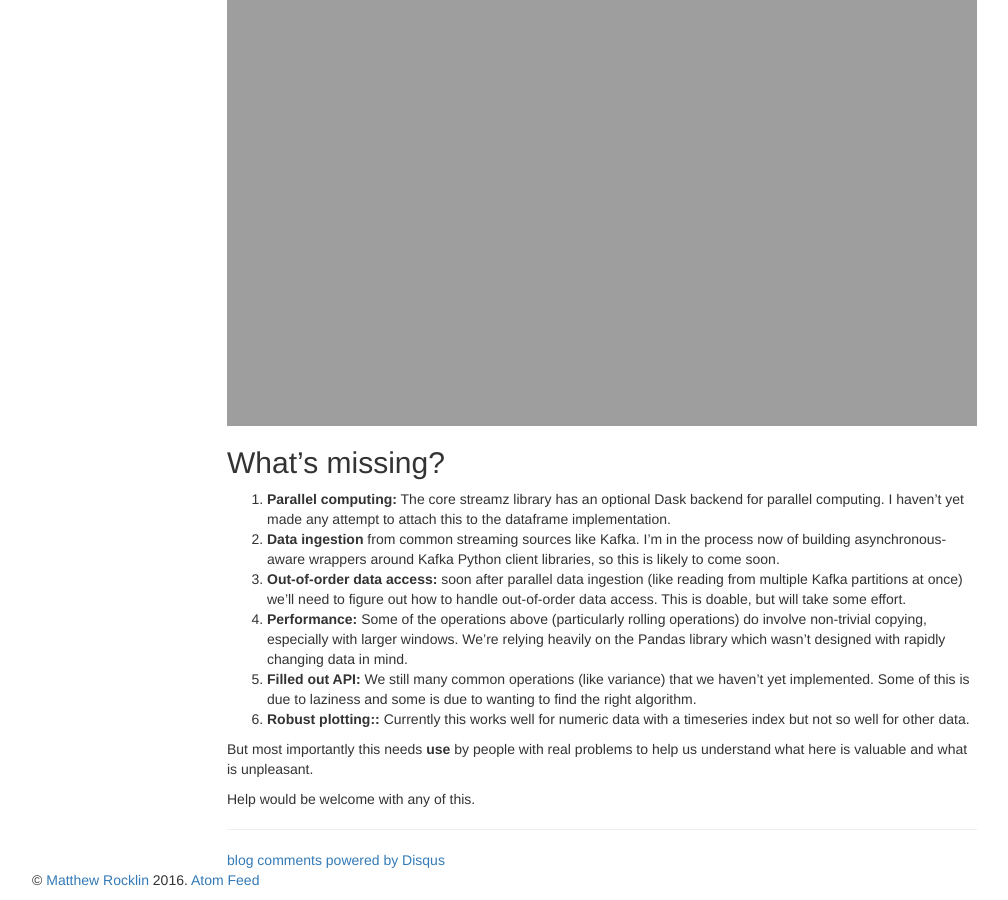
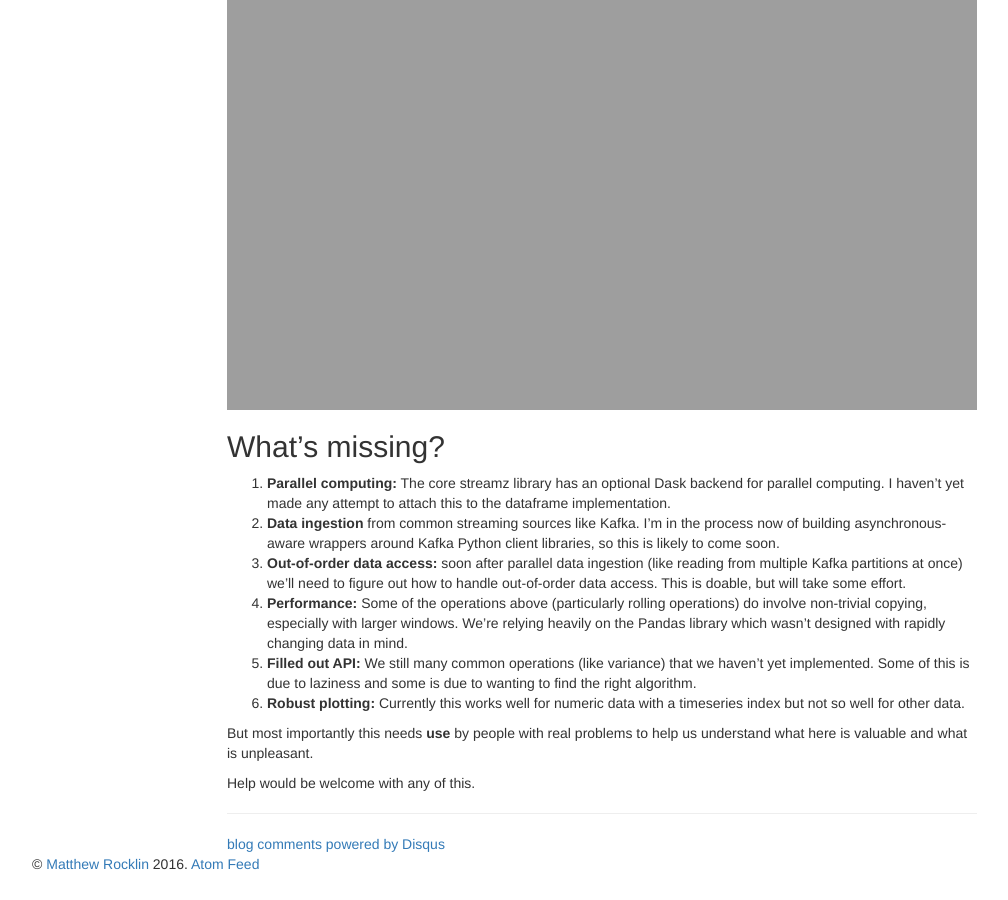
Before and after one commit to besyskymnbk/blog, a Jekyll site: the page built from _posts/work/2017-10-11-streaming-dataframes-1.md, in a window 1280 px wide and 900 px high, scrolled down 3645 px. Shown: the whole window, without its empty margins (38-1046 px from the left). Built offline with Jekyll 4.4.1, drawn with Linux system fonts in a browser that asks for light colours; comment, search, counter and statistics services are not loaded.

Commit message:
minor tweaks

```diff
--- a/_posts/work/2017-10-11-streaming-dataframes-1.md
+++ b/_posts/work/2017-10-11-streaming-dataframes-1.md
@@ -129,11 +129,11 @@ During development we've found it very useful to have live updating outputs in
 Jupyter.  Usually when we evaluate code in Jupyter we have static inputs and
 static outputs:
 
-<img src="{{BASE_PATH}}/images/jupyter-output-static.png" width="60%">
+<img src="{{BASE_PATH}}/images/jupyter-output-static.png" width="40%">
 
 However now our inputs and outputs are live:
 
-<img src="{{BASE_PATH}}/images/jupyter-output-streaming.gif" width="60%">
+<img src="{{BASE_PATH}}/images/jupyter-output-streaming.gif" width="70%">
 
 We accomplish this using a combination of
 [ipywidgets](https://ipywidgets.readthedocs.io/en/stable/) and [Bokeh
@@ -214,7 +214,7 @@ What's missing?
 5.  **Filled out API:**  We still many common operations (like variance) that we
     haven't yet implemented.  Some of this is due to laziness and some is due
     to wanting to find the right algorithm.
-6.  **Robust plotting::** Currently this works well for numeric data with a
+6.  **Robust plotting:** Currently this works well for numeric data with a
     timeseries index but not so well for other data.
 
 But most importantly this needs **use** by people with real problems to help us
```
